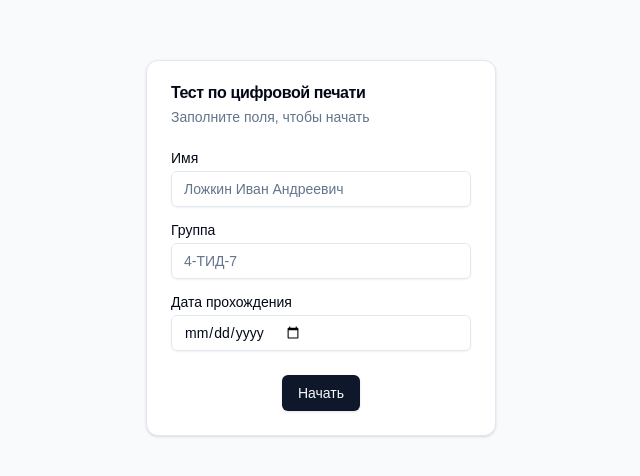
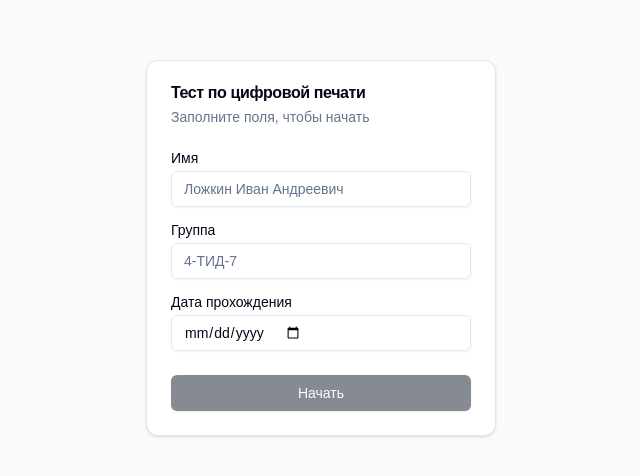
Before and after one commit to uglysatoshi/print-project, a Next.js app: page / in a window 1280 px wide. Shown: the part 152-628 px from the top of the page, without its empty margins (319-959 px from the left). Built offline with nearby package versions, Linux system fonts and the light colour scheme.

Commit message:
fixed homepage.

```diff
--- a/app/page.tsx
+++ b/app/page.tsx
@@ -1,4 +1,4 @@
-"use client"
+"use client";
 
 import React, { useState } from "react";
 import '@/styles/globals.css';
@@ -15,15 +15,23 @@ import { Input } from "@/components/ui/input";
 import { Label } from "@/components/ui/label";
 import { useRouter } from "next/navigation";
 import { useUserContext } from "@/context/UserContext";
-import Link from "next/link";
-
 
 export default function Home() {
-
     const { setUserData } = useUserContext();
     const router = useRouter();
 
-    const [formData, setFormData] = useState({ name: "", group: "", date: "", score: 0, theme1: 0, theme2: 0, theme3: 0, theme4: 0, theme5: 0, theme6: 0});
+    const [formData, setFormData] = useState({
+        name: "",
+        group: "",
+        date: "",
+        score: 0,
+        theme1: 0,
+        theme2: 0,
+        theme3: 0,
+        theme4: 0,
+        theme5: 0,
+        theme6: 0,
+    });
 
     const handleChange = (e: React.ChangeEvent<HTMLInputElement>) => {
         const { id, value } = e.target;
@@ -31,10 +39,14 @@ export default function Home() {
     };
 
     const handleSubmit = () => {
-        setUserData(formData); // Сохраняем данные в контекст
-        router.push("/quiz"); // Переходим на страницу теста
+        if (formData.name && formData.group && formData.date) {
+            setUserData(formData); // Сохраняем данные в контекст
+            router.push("/quiz"); // Переходим на страницу теста
+        }
     };
 
+    // Проверяем, заполнены ли все поля
+    const isFormComplete = formData.name && formData.group && formData.date;
 
     return (
         <div className="flex flex-col items-center justify-center min-h-screen p-4">
@@ -48,27 +60,43 @@ export default function Home() {
                         <div className="grid w-full items-center gap-4">
                             <div className="flex flex-col space-y-1.5">
                                 <Label htmlFor="name">Имя</Label>
-                                <Input id="name" placeholder="Ложкин Иван Андреевич" onChange={handleChange}/>
+                                <Input
+                                    id="name"
+                                    placeholder="Ложкин Иван Андреевич"
+                                    onChange={handleChange}
+                                />
                             </div>
                             <div className="flex flex-col space-y-1.5">
                                 <Label htmlFor="group">Группа</Label>
-                                <Input id="group" placeholder="4-ТИД-7" onChange={handleChange}/>
+                                <Input
+                                    id="group"
+                                    placeholder="4-ТИД-7"
+                                    onChange={handleChange}
+                                />
                             </div>
                             <div className="flex flex-col space-y-1.5">
                                 <Label htmlFor="framework">Дата прохождения</Label>
-                                <Input type="date" id="date" onChange={handleChange}/>
+                                <Input
+                                    type="date"
+                                    id="date"
+                                    onChange={handleChange}
+                                />
                             </div>
                         </div>
                     </form>
                 </CardContent>
                 <CardFooter className="flex justify-center items-center">
-                    <Button onClick={handleSubmit}>
-                        <Link href="/quiz" legacyBehavior passHref>
-                            Начать
-                        </Link>
+                    <Button
+                        onClick={handleSubmit}
+                        disabled={!isFormComplete} // Кнопка неактивна, если форма не заполнена
+                        className={`w-full ${
+                            !isFormComplete ? "opacity-50 cursor-not-allowed" : ""
+                        }`}
+                    >
+                        Начать
                     </Button>
                 </CardFooter>
             </Card>
         </div>
-    )
+    );
 }
```
